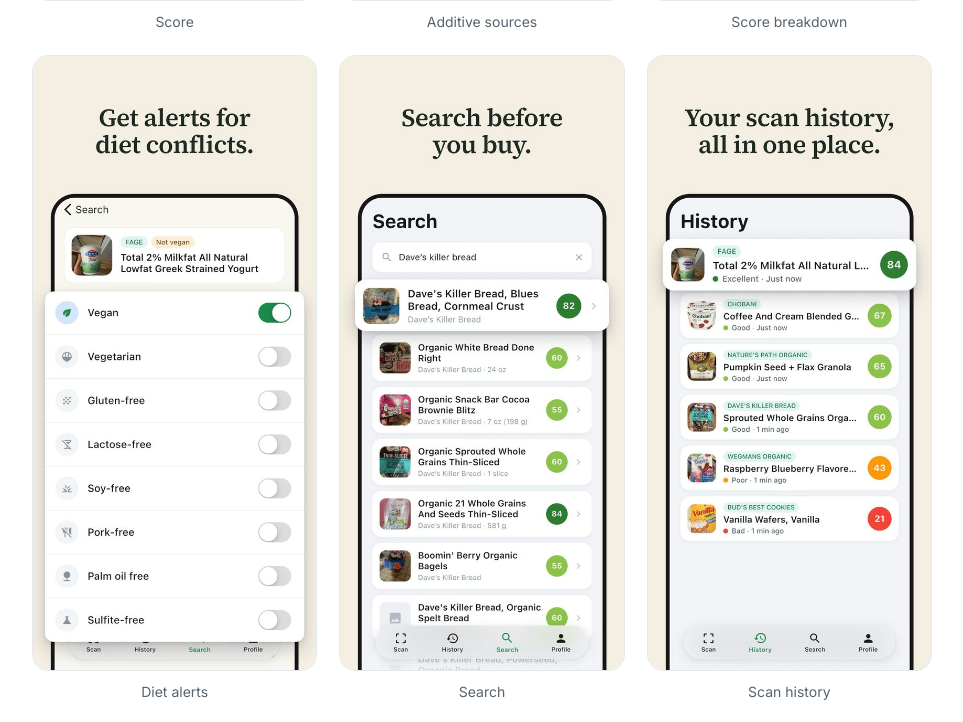
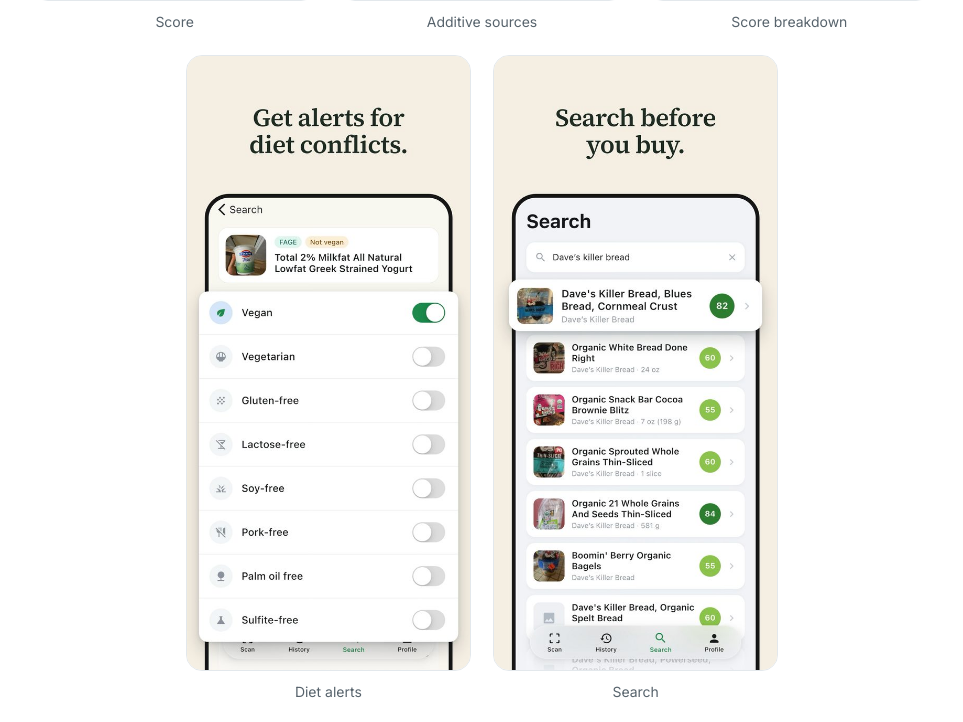
Before and after one commit to JonnyC26/purla-site, a plain HTML site: page web/index.html in a window 1280 px wide. Shown: the part 1998-2720 px from the top of the page, without its empty margins (158-1121 px from the left). Drawn offline with Linux system fonts and the light colour scheme.

Commit message:
Landing page: drop the history frame (identifiable brands with low scores)
Co-Authored-By: Claude Opus 5.5 <noreply@anthropic.com>
Claude-Session: https://claude.ai/code/session_01U8UGujQHhXmcfMZmBdBZGT

```diff
--- a/web/index.html
+++ b/web/index.html
@@ -41,7 +41,8 @@ nav{display:flex;justify-content:space-between;align-items:center;padding:22px 0
 .note{font-size:13px;color:var(--muted);margin-top:14px}
 .stage{display:flex;justify-content:center}
 .hero-shot{width:100%;max-width:360px;height:auto;display:block;border-radius:0 0 0 0}
-.shots{display:grid;grid-template-columns:repeat(3,minmax(0,1fr));gap:22px;max-width:900px;margin:0 auto}
+.shots{display:flex;flex-wrap:wrap;justify-content:center;gap:22px;max-width:900px;margin:0 auto}
+.shots figure{flex:0 1 calc((100% - 44px)/3)}
 .shots img{width:100%;height:auto;display:block;border-radius:16px;border:1px solid var(--line)}
 .shots figure{margin:0}
 .shots figcaption{font-size:14px;color:var(--muted);margin-top:10px;text-align:center}
@@ -67,7 +68,7 @@ footer{border-top:1px solid var(--line);padding:36px 0 48px;font-size:14px;color
 footer .wrap{display:flex;flex-wrap:wrap;justify-content:space-between;gap:16px}
 footer a{color:var(--muted)}
 .flinks{display:flex;gap:20px;flex-wrap:wrap}
-@media(max-width:900px){.grid,.shots{grid-template-columns:repeat(2,minmax(0,1fr))}}
+@media(max-width:900px){.grid{grid-template-columns:repeat(2,minmax(0,1fr))}.shots figure{flex-basis:calc((100% - 22px)/2)}}
 @media(max-width:760px){
  .hero .wrap,.honest .wrap{grid-template-columns:minmax(0,1fr);gap:36px}
  .hero .wrap{padding-top:16px}
@@ -150,7 +151,6 @@ footer a{color:var(--muted)}
         <figure><img src="img/breakdown.jpg" width="540" height="1170" loading="lazy" alt="Score breakdown screen"><figcaption>Score breakdown</figcaption></figure>
         <figure><img src="img/diet.jpg" width="540" height="1170" loading="lazy" alt="Diet alerts screen"><figcaption>Diet alerts</figcaption></figure>
         <figure><img src="img/search.jpg" width="540" height="1170" loading="lazy" alt="Search screen"><figcaption>Search</figcaption></figure>
-        <figure><img src="img/history.jpg" width="540" height="1170" loading="lazy" alt="Scan history screen"><figcaption>Scan history</figcaption></figure>
       </div>
     </div>
   </section>
```
Also changed, not shown: web/img/history.jpg (deleted).
